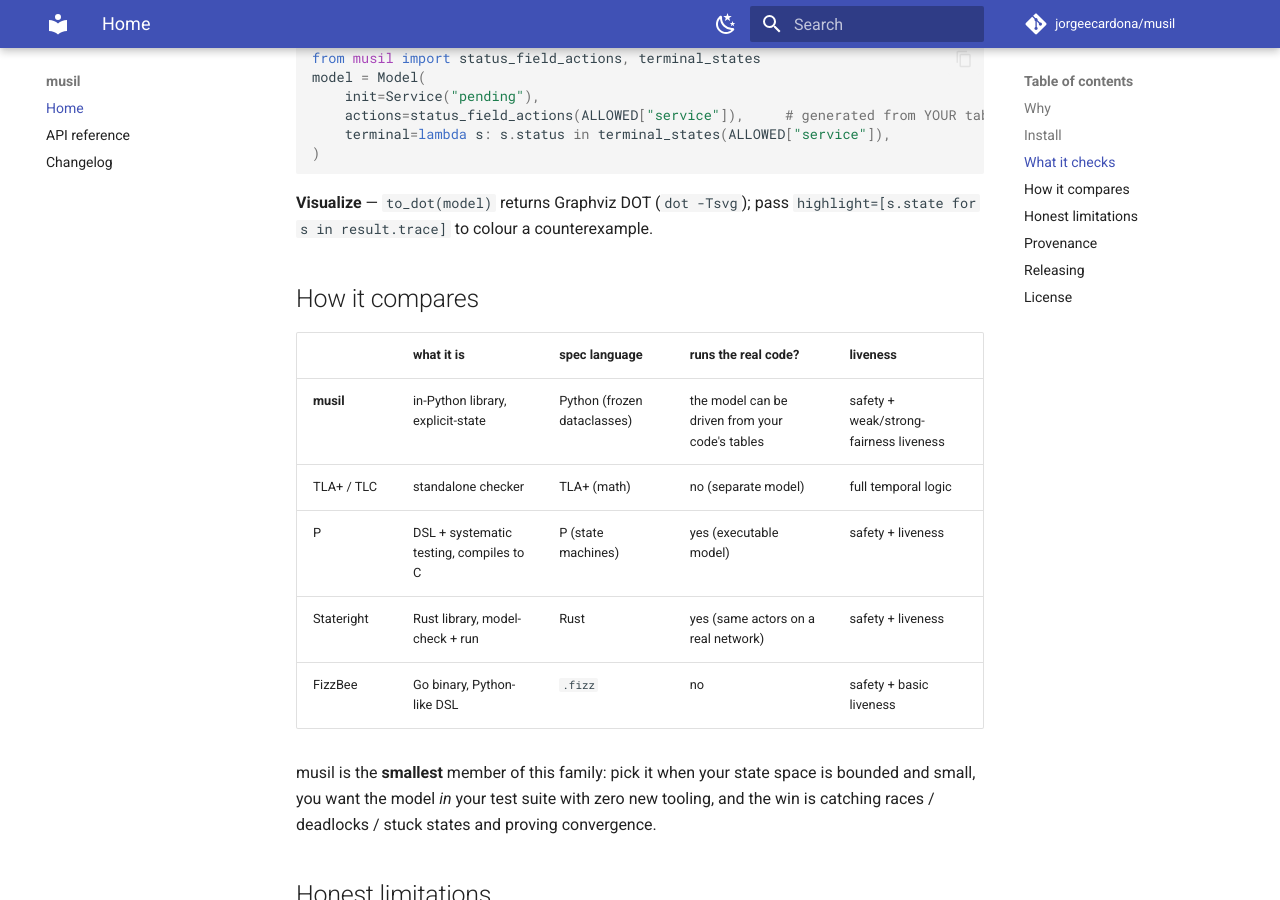
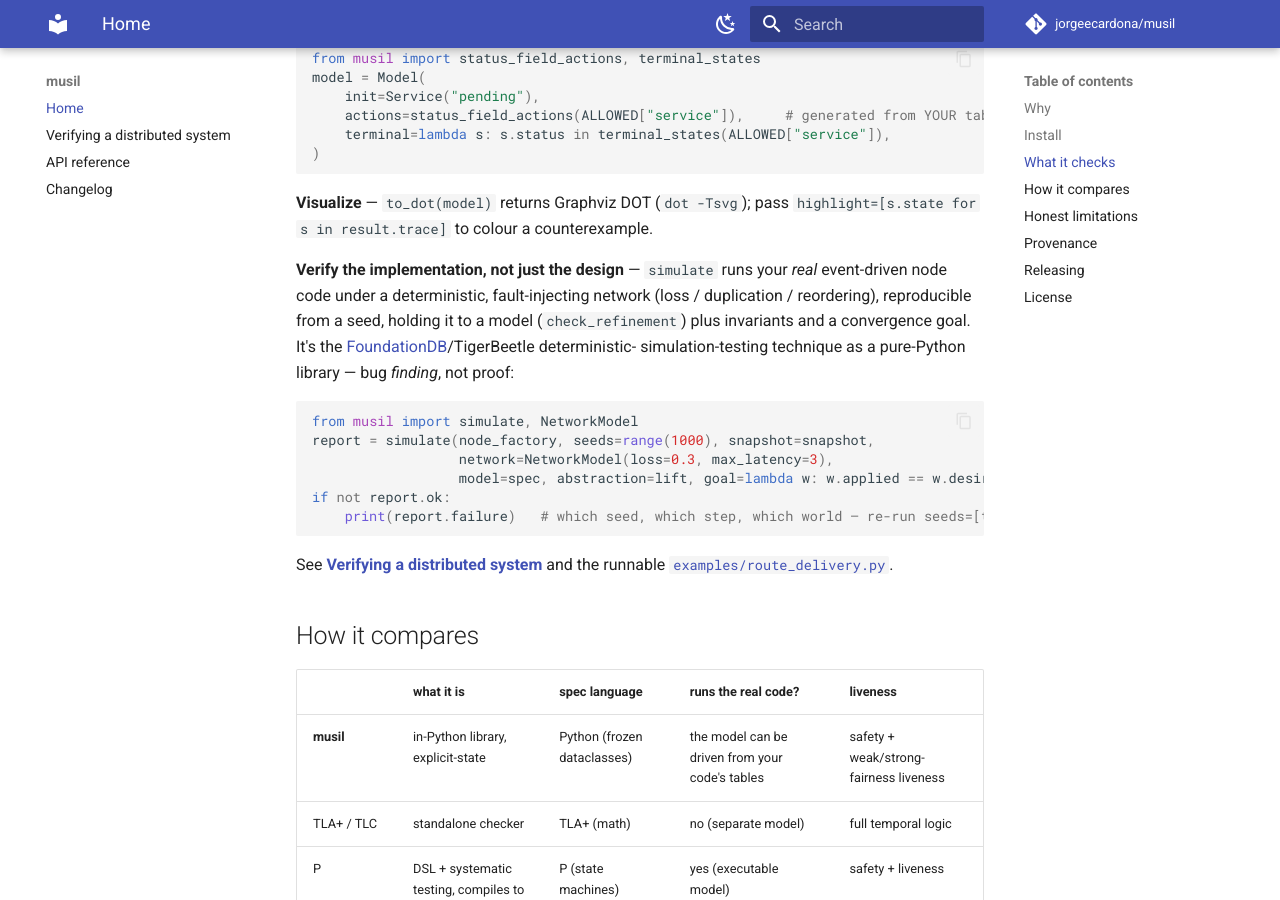
Before and after one commit to jorgeecardona/musil, an MkDocs documentation site: the page built from docs/index.md, in a window 1280 px wide and 900 px high, scrolled down 2031 px. Built offline with MkDocs 1.6.1 and Material for MkDocs 9.7.7, drawn with Linux system fonts in a browser that asks for light colours; comment, search, counter and statistics services are not loaded.

Commit message:
docs: guide + API for refinement and deterministic simulation
Add the 'Verifying a distributed system' guide (model-check the design, then DST
the real code), API reference sections for musil.refine and musil.sim, a README
section, and an Unreleased CHANGELOG entry. Strict mkdocs build is green.

````diff
--- a/README.md
+++ b/README.md
@@ -101,6 +101,24 @@ model = Model(
 **Visualize** — `to_dot(model)` returns Graphviz DOT (`dot -Tsvg`); pass `highlight=[s.state for s in
 result.trace]` to colour a counterexample.
 
+**Verify the implementation, not just the design** — `simulate` runs your *real* event-driven node
+code under a deterministic, fault-injecting network (loss / duplication / reordering), reproducible
+from a seed, holding it to a model (`check_refinement`) plus invariants and a convergence goal. It's
+the [FoundationDB](https://apple.github.io/foundationdb/testing.html)/TigerBeetle deterministic-
+simulation-testing technique as a pure-Python library — bug *finding*, not proof:
+
+```python
+from musil import simulate, NetworkModel
+report = simulate(node_factory, seeds=range(1000), snapshot=snapshot,
+                  network=NetworkModel(loss=0.3, max_latency=3),
+                  model=spec, abstraction=lift, goal=lambda w: w.applied == w.desired)
+if not report.ok:
+    print(report.failure)   # which seed, which step, which world — re-run seeds=[that_seed] to replay
+```
+
+See **[Verifying a distributed system](https://musil.readthedocs.io/en/latest/verifying-distributed-systems/)**
+and the runnable [`examples/route_delivery.py`](https://gitlab.com/jorgeecardona/musil/-/blob/main/examples/route_delivery.py).
+
 ## How it compares
 
 | | what it is | spec language | runs the real code? | liveness |
--- a/mkdocs.yml
+++ b/mkdocs.yml
@@ -55,5 +55,6 @@ plugins:
 
 nav:
   - Home: index.md
+  - Verifying a distributed system: verifying-distributed-systems.md
   - API reference: api.md
   - Changelog: changelog.md
````
Also changed, not shown: CHANGELOG.md (+16 -0 lines), docs/api.md (+15 -0 lines), docs/verifying-distributed-systems.md (added, +114 -0 lines).
